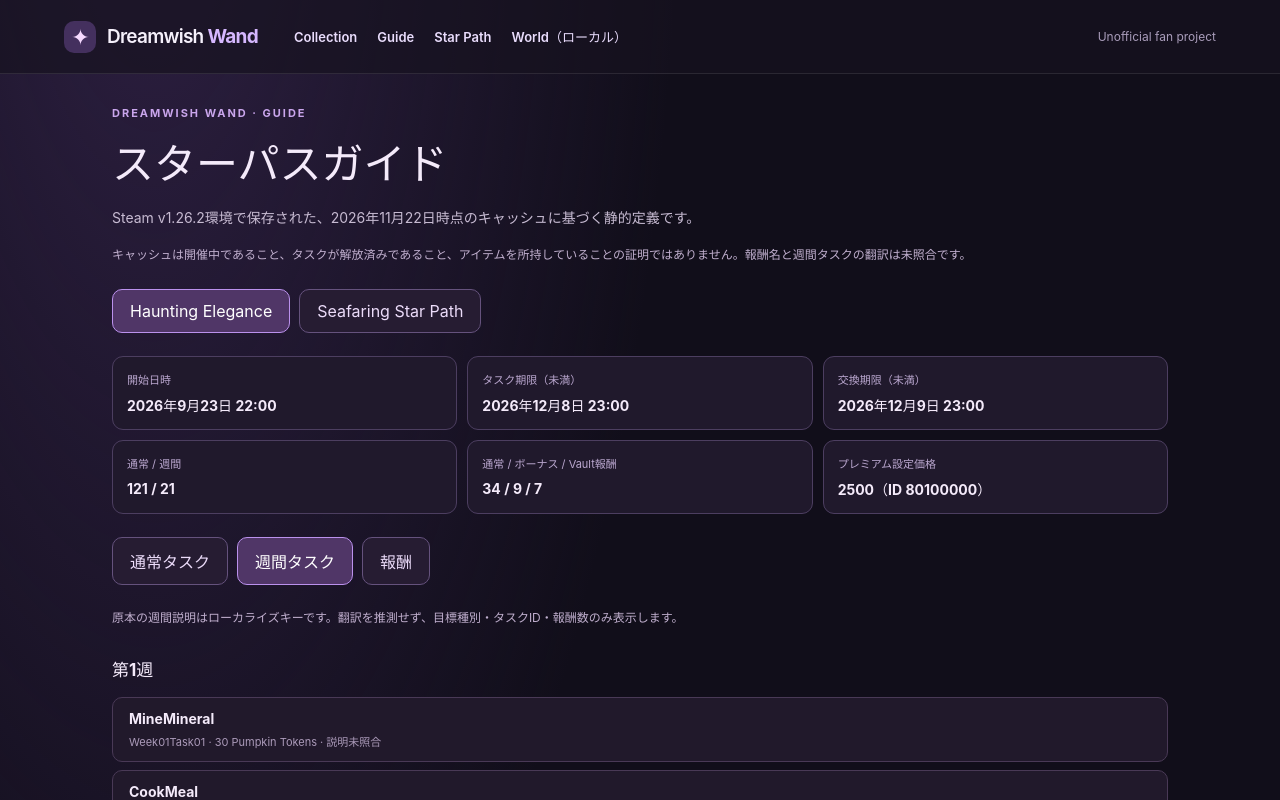
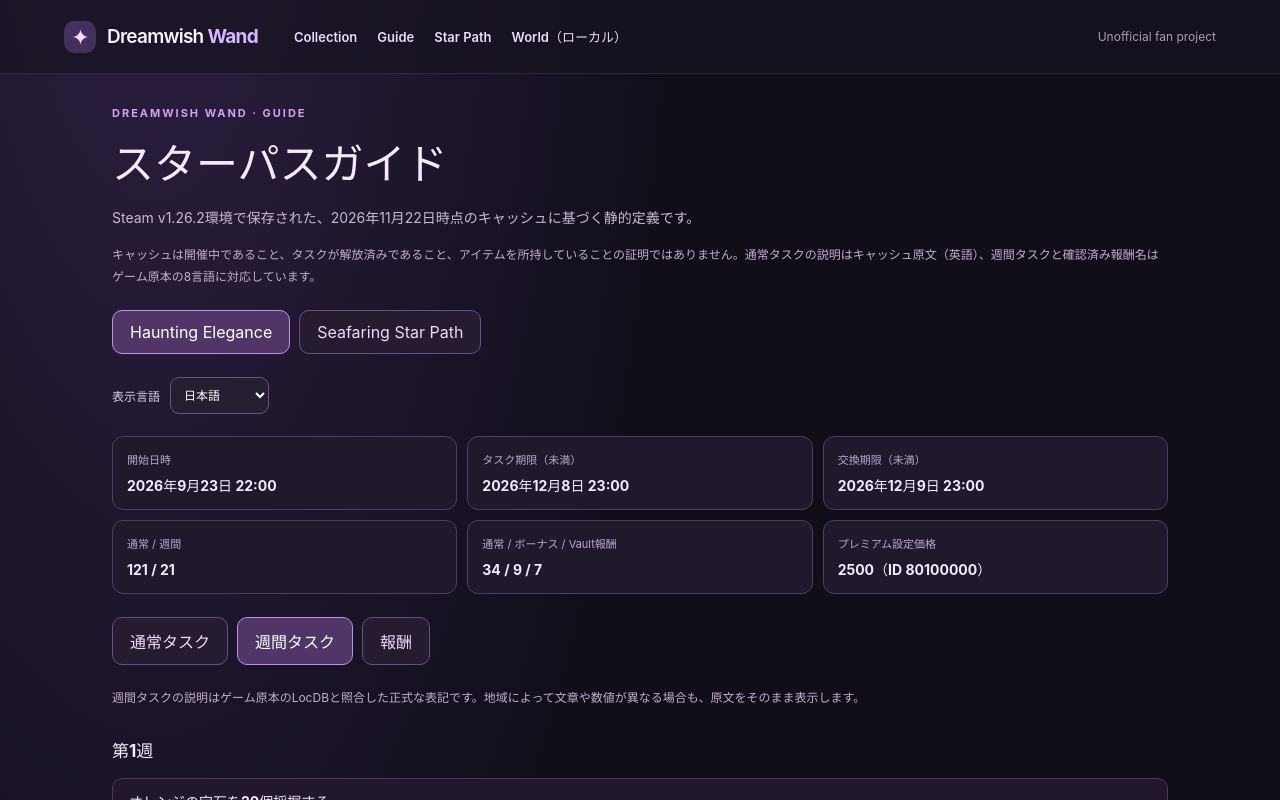
Before and after one commit to DreamwishWand/Wand, a SvelteKit app: page /guide/star-path in a window 1280 px wide. Both pictures are taken after a click on the button "週間タスク". Shown: the top 800 px of the page. Built offline with nearby package versions, Linux system fonts and the light colour scheme.

Commit message:
feat(db03): display eight-locale weekly duties and 43 verified reward names

```diff
--- a/src/routes/guide/star-path/+page.svelte
+++ b/src/routes/guide/star-path/+page.svelte
@@ -2,8 +2,12 @@
   import {onMount} from 'svelte';
   import {base} from '$app/paths';
   import {loadPublicStarpath} from '$lib/guide/public-starpath.mjs';
+  import {loadStarpathWeeklyLocales,starpathWeeklyDescription} from '$lib/guide/public-starpath-locales.mjs';
+  import {starpathRewardName} from '$lib/guide/starpath-reward-names.mjs';
 
-  let catalog:any=null, error='', loading=true;
+  let catalog:any=null, weeklyLocales:any=null, error='', loading=true;
+  let locale='ja';
+  const languages=[['ja','日本語'],['en','English'],['fr','Français'],['it','Italiano'],['de','Deutsch'],['es-ES','Español'],['pt-BR','Português'],['zh-CN','简体中文']];
   let selectedId='HauntingElegance2026';
   let tab:'tasks'|'weekly'|'rewards'='tasks';
   let query='';
@@ -17,11 +21,15 @@
   }
   function changeSeason(id:string){selectedId=id;limit=60;query='';}
   function item(r:any){
-    return 'アイテムID '+r.itemId+' · '+r.amount+'個'+(r.price!==undefined?' · 価格 '+r.price:'')+(r.premium?' · プレミアム':'')+(r.recurrent?' · 繰り返し':'');
+    const name=starpathRewardName(r.itemId,locale);
+    return (name||'名称未確認')+' · ID '+r.itemId+' · '+r.amount+'個'+(r.price!==undefined?' · 価格 '+r.price:'')+(r.premium?' · プレミアム':'')+(r.recurrent?' · 繰り返し':'');
   }
   async function load(){
     loading=true;error='';
-    try{catalog=await loadPublicStarpath(`${base}/guide/public/starpath-cache-2026-11-22.json`);}
+    try{
+      catalog=await loadPublicStarpath(`${base}/guide/public/starpath-cache-2026-11-22.json`);
+      weeklyLocales=await loadStarpathWeeklyLocales(`${base}/guide/public/starpath-weekly-locales-2026-11-22.json`,catalog);
+    }
     catch(e){error=e instanceof Error?e.message:String(e)}
     finally{loading=false;}
   }
@@ -37,7 +45,7 @@
     <div class="eyebrow">DREAMWISH WAND · GUIDE</div>
     <h1>スターパスガイド</h1>
     <p>Steam v1.26.2環境で保存された、2026年11月22日時点のキャッシュに基づく静的定義です。</p>
-    <p class="disclaimer">キャッシュは開催中であること、タスクが解放済みであること、アイテムを所持していることの証明ではありません。報酬名と週間タスクの翻訳は未照合です。</p>
+    <p class="disclaimer">キャッシュは開催中であること、タスクが解放済みであること、アイテムを所持していることの証明ではありません。通常タスクの説明はキャッシュ原文（英語）、週間タスクと確認済み報酬名はゲーム原本の8言語に対応しています。</p>
   </header>
   {#if loading}
     <p role="status">キャッシュ定義を検証しています…</p>
@@ -50,6 +58,7 @@
         <button class:selected={s.id===selectedId} on:click={()=>changeSeason(s.id)} aria-pressed={s.id===selectedId}>{s.title}</button>
       {/each}
     </div>
+    <label class="language">表示言語 <select bind:value={locale} aria-label="スターパスの表示言語">{#each languages as [code,name]}<option value={code}>{name}</option>{/each}</select></label>
     {#if season}
       <section class="summary" aria-label="シーズン情報">
         <div><span>開始日時</span><strong>{date(season.startUtc)}</strong></div>
@@ -76,18 +85,18 @@
         </ul>
         {#if filtered.length>limit}<button class="more" on:click={()=>limit+=60}>さらに表示</button>{/if}
       {:else if tab==='weekly'}
-        <p class="hint">原本の週間説明はローカライズキーです。翻訳を推測せず、目標種別・タスクID・報酬数のみ表示します。</p>
+        <p class="hint">週間タスクの説明はゲーム原本のLocDBと照合した正式な表記です。地域によって文章や数値が異なる場合も、原文をそのまま表示します。</p>
         {#each season.weeklyTasks as week,i}
           <section class="week"><h2>第{i+1}週</h2>
             <ul class="entries">
               {#each week as t (t.id)}
-                <li><strong>{t.objectiveKind}</strong><small>{t.id} · {t.tokenReward} {season.currencyName} · 説明未照合</small></li>
+                <li><strong>{starpathWeeklyDescription(weeklyLocales,t.descriptionKey,locale)||'説明未確認'}</strong><small>{t.objectiveKind} · {t.id} · {t.tokenReward} {season.currencyName}</small></li>
               {/each}
             </ul>
           </section>
         {/each}
       {:else}
-        <p class="hint">アイテム名はまだDB-01と照合していません。IDはゲーム定義中の値です。Vaultの代替報酬は付与を意味しません。</p>
+        <p class="hint">確認済み43種類の名前はDB-01 Steam v1.26.2原本と照合しています。その他17種類は名称未確認のためIDを表示します。Vaultの代替報酬は付与を意味しません。</p>
         {#each season.rewardPages as p}
           <section class="week"><h2>報酬ページ {p.page}</h2>
             {#if p.minPurchasedFromPreviousPage!==undefined}<p class="hint">前ページの購入設定：{p.minPurchasedFromPreviousPage}件</p>{/if}
@@ -102,7 +111,7 @@
         {/each}
         <section class="week"><h2>Vault報酬</h2>
           <ul class="entries">{#each season.vaultRewards as r,i (i)}
-            <li>{item(r)}{r.alternateItemId?' · 代替候補ID '+r.alternateItemId:''}</li>
+            <li>{item(r)}{r.alternateItemId?' · 代替候補: '+(starpathRewardName(r.alternateItemId,locale)||'名称未確認')+' (ID '+r.alternateItemId+')':''}</li>
           {/each}</ul>
         </section>
       {/if}
@@ -117,6 +126,7 @@
   .eyebrow{font-size:11px;font-weight:700;letter-spacing:.18em;color:#caa6ed}
   .disclaimer,.hint{font-size:12px!important;color:#c0afce!important}
   .seasons,.tabs{display:flex;gap:9px;flex-wrap:wrap;margin:23px 0}
+  .language{display:inline-flex;align-items:center;gap:10px;font-size:12px;color:#dfcfed}.language select{padding:9px;background:#251e31;color:#fff;border:1px solid #66537e;border-radius:9px}
   .seasons button,.tabs button,.more{border:1px solid #65527d;border-radius:10px;background:#261c32;color:#ecdcfa;padding:11px 17px}
   .seasons button.selected,.tabs button.active{background:#503667;border-color:#bb91ed;color:#fff}
   .summary{display:grid;grid-template-columns:repeat(3,minmax(0,1fr));gap:10px;margin:22px 0}
```
